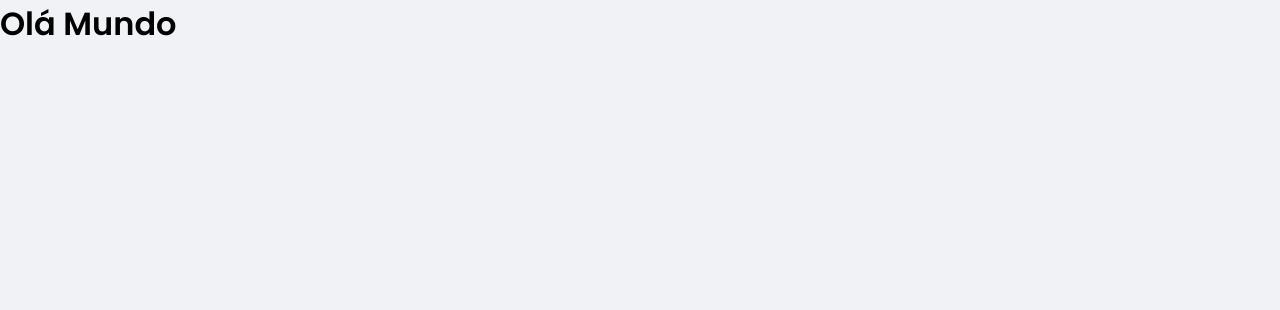
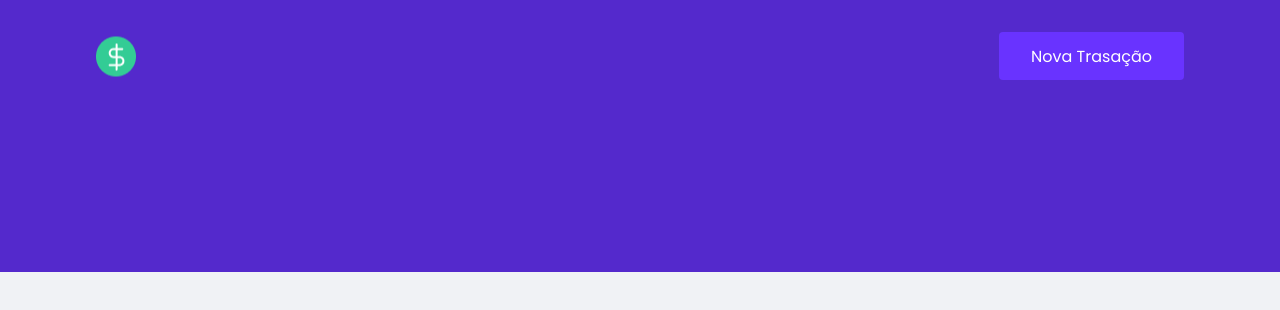
Before and after one commit to jvbicalho01/TP_Eng_Soft_2, a React (Vite) app in the folder gerenciador-financas/: page / in a window 1280 px wide. Shown: the top 310 px of the page. Built offline with nearby package versions, Linux system fonts and the light colour scheme.

Commit message:
add header component

```diff
--- a/gerenciador-financas/src/App.jsx
+++ b/gerenciador-financas/src/App.jsx
@@ -1,11 +1,13 @@
 import { GlobaStyle } from "./styles/global";
+
+import Header from "./components/Header";
 
 function App() {
 
   return (
     <>
       <GlobaStyle />
-      <h1>Olá Mundo</h1>
+      <Header />
     </>
   )
 }
--- /dev/null
+++ b/gerenciador-financas/src/components/Header/index.jsx
@@ -0,0 +1,21 @@
+import MoneyLogo from "../../assets/money-logo.svg"
+
+import {
+  Container,
+  Content
+} from "./styles"
+
+function Header() {
+  return (
+    <Container>
+      <Content>
+        <img src={MoneyLogo} alt="Money" />
+        <button type="button">
+          Nova Trasação
+        </button>
+      </Content>
+    </Container>
+  )
+}
+
+export default Header
--- /dev/null
+++ b/gerenciador-financas/src/components/Header/styles.js
@@ -0,0 +1,31 @@
+import styled from "styled-components";
+
+export const Container = styled.header`
+  background: var(--blue);
+`
+
+export const Content = styled.div`
+  max-width: 1120px;
+  margin: 0 auto;
+
+  padding: 2rem 1rem 12rem;
+  display: flex;
+  align-items: center;
+  justify-content: space-between;
+
+  button {
+    font-size: 1rem;
+    color: #FFF;
+    background: var(--blue-light);
+    border: 0;
+    padding: 0 2rem;
+    border-radius: 0.25rem;
+    height: 3rem;
+
+    transition: filter 0.2s;
+
+    &:hover {
+      filter: brightness(0.9)
+    }
+  }
+`
```
Also changed, not shown: gerenciador-financas/src/assets/money-logo.svg.
